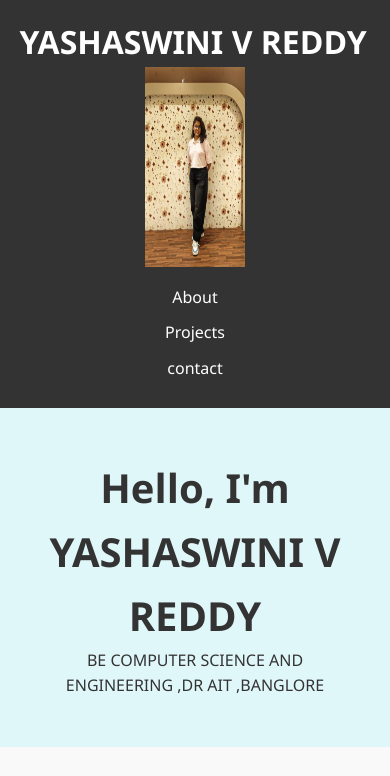
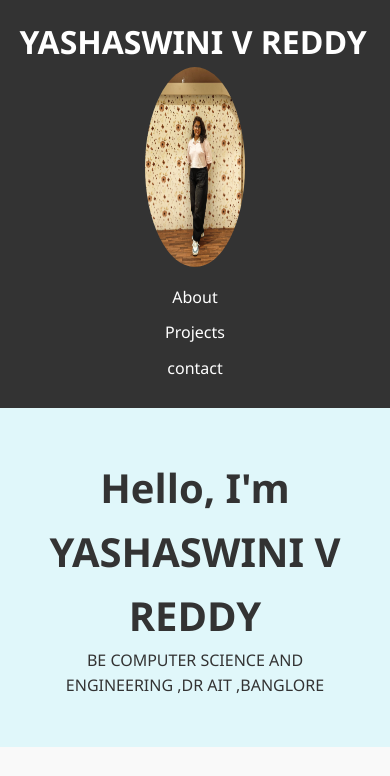
Before and after one commit to yashaswinireddy0525/portfolio-yashaswini, a plain HTML site: page index.html in a window 390 px wide. Shown: the top 776 px of the page. Drawn offline with Linux system fonts and the light colour scheme; files whose address does not match are found by name.

Commit message:
Update style.CSS

```diff
--- a/style.CSS
+++ b/style.CSS
@@ -92,4 +92,7 @@ footer {
   .projects {
     flex-direction: column;
   }
+.container img{
+  border-image: fill;
+  border-radius: 50%;
 }
```
